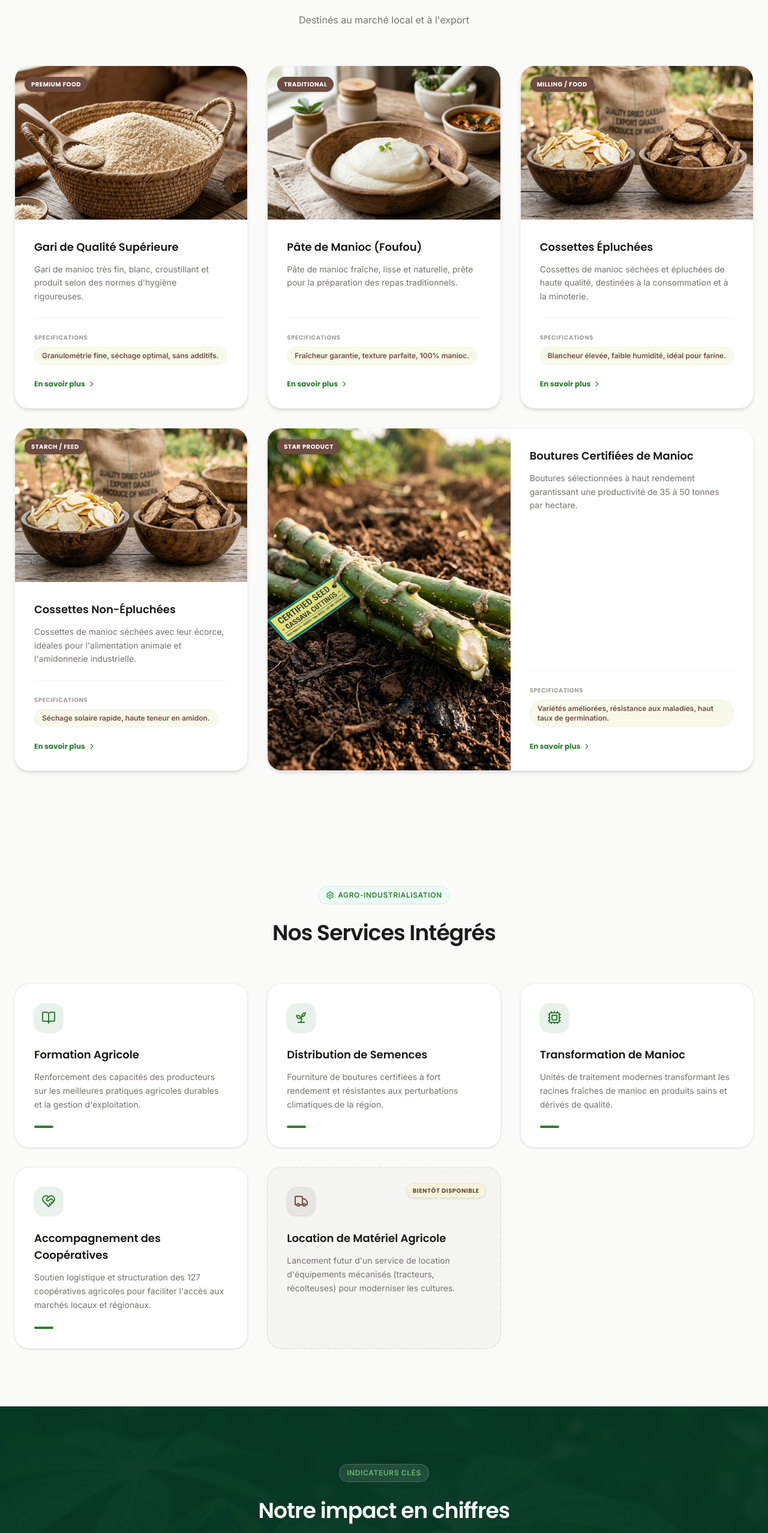
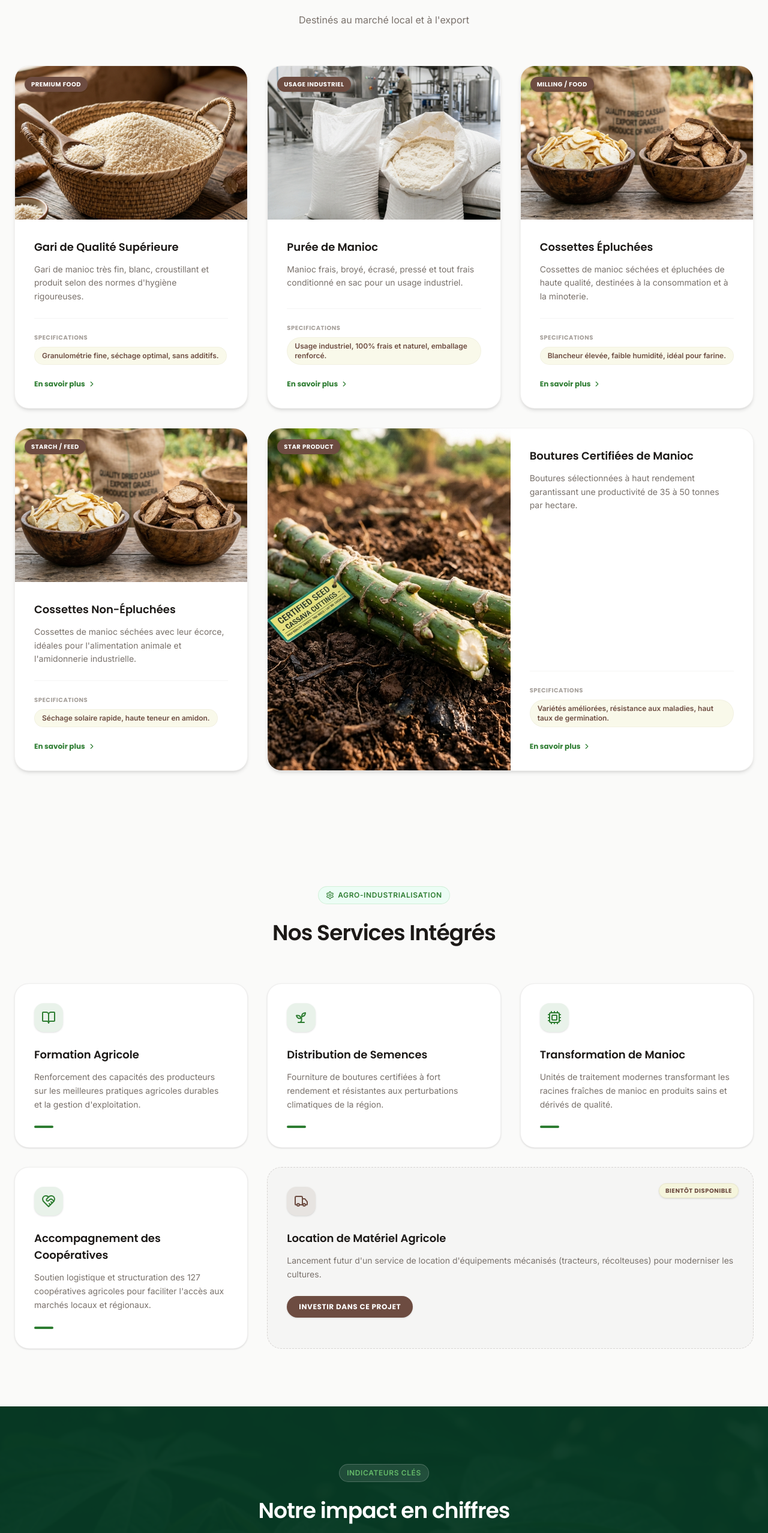
Before and after one commit to ynyonato/mabil-intl, a Next.js app: page / in a window 1280 px wide. Shown: the part 2331-4886 px from the top of the page at 60% size. Built offline with nearby package versions, Linux system fonts and the light colour scheme.

Commit message:
feat: update phone number, change paste product to industrial puree, optimize services grid and add investment CTA

```diff
--- a/src/components/sections/Contact.tsx
+++ b/src/components/sections/Contact.tsx
@@ -123,8 +123,8 @@ export default function Contact({ currentLang }: ContactProps) {
                     <a href="tel:+22890286644" className="font-inter text-stone-500 text-sm hover:text-brand-green-dark transition-colors block">
                       +228 90 28 66 44
                     </a>
-                    <a href="tel:+22891808019" className="font-inter text-stone-500 text-sm hover:text-brand-green-dark transition-colors block">
-                      +228 91 80 80 19
+                    <a href="tel:+22870545453" className="font-inter text-stone-500 text-sm hover:text-brand-green-dark transition-colors block">
+                      +228 70 54 54 53
                     </a>
                   </div>
                 </div>
--- a/src/components/sections/Gallery.tsx
+++ b/src/components/sections/Gallery.tsx
@@ -44,9 +44,9 @@ export default function Gallery({ currentLang }: GalleryProps) {
     },
     {
       id: 5,
-      src: "/images/cassava_paste.png",
-      alt: "Cassava Paste",
-      category: currentLang === "fr" ? "Pâte de Manioc" : "Cassava Paste",
+      src: "/images/cassava_puree.png",
+      alt: "Cassava Puree",
+      category: currentLang === "fr" ? "Purée de Manioc" : "Cassava Puree",
       span: "md:col-span-4 h-80"
     },
     {
--- a/src/components/sections/Products.tsx
+++ b/src/components/sections/Products.tsx
@@ -24,11 +24,11 @@ export default function Products({ currentLang }: ProductsProps) {
     },
     {
       id: "paste",
-      image: "/images/cassava_paste.png",
+      image: "/images/cassava_puree.png",
       title: t.products.items.paste.title,
       desc: t.products.items.paste.desc,
       spec: t.products.items.paste.spec,
-      badge: "Traditional"
+      badge: currentLang === "fr" ? "Usage Industriel" : "Industrial Use"
     },
     {
       id: "chips-peeled",
--- a/src/components/sections/Services.tsx
+++ b/src/components/sections/Services.tsx
@@ -75,6 +75,8 @@ export default function Services({ currentLang }: ServicesProps) {
               viewport={{ once: true, margin: "-50px" }}
               transition={{ duration: 0.6, delay: idx * 0.1 }}
               className={`rounded-3xl p-8 border transition-all duration-300 relative flex flex-col justify-between ${
+                service.id === "rental" ? "lg:col-span-2" : "col-span-1"
+              } ${
                 service.upcoming
                   ? "bg-stone-100 border-dashed border-stone-300 shadow-none"
                   : "bg-white border-stone-200/60 shadow-sm hover:shadow-lg hover:border-brand-green-light/35"
@@ -108,6 +110,22 @@ export default function Services({ currentLang }: ServicesProps) {
                 <p className="font-inter text-stone-500 text-sm leading-relaxed mb-6">
                   {service.desc}
                 </p>
+
+                {/* CTA for Rental to contact form */}
+                {service.id === "rental" && (
+                  <div className="mt-4 mb-2">
+                    <a
+                      href="#contact"
+                      onClick={(e) => {
+                        e.preventDefault();
+                        document.getElementById("contact")?.scrollIntoView({ behavior: "smooth" });
+                      }}
+                      className="inline-flex items-center gap-2 px-5 py-2.5 rounded-full font-poppins font-bold text-xs bg-brand-brown hover:bg-brand-brown/90 hover:scale-[1.02] text-white hover:text-white transition-all duration-300 shadow-sm hover:shadow-md cursor-pointer uppercase tracking-wider"
+                    >
+                      {t.services.investBtn}
+                    </a>
+                  </div>
+                )}
               </div>
 
               {/* Decorative bottom bar for completed services */}
--- a/src/lib/translations.ts
+++ b/src/lib/translations.ts
@@ -57,9 +57,9 @@ export const translations = {
           spec: "Granulométrie fine, séchage optimal, sans additifs."
         },
         paste: {
-          title: "Pâte de Manioc (Foufou)",
-          desc: "Pâte de manioc fraîche, lisse et naturelle, prête pour la préparation des repas traditionnels.",
-          spec: "Fraîcheur garantie, texture parfaite, 100% manioc."
+          title: "Purée de Manioc",
+          desc: "Manioc frais, broyé, écrasé, pressé et tout frais conditionné en sac pour un usage industriel.",
+          spec: "Usage industriel, 100% frais et naturel, emballage renforcé."
         },
         chipsPeeled: {
           title: "Cossettes Épluchées",
@@ -92,6 +92,7 @@ export const translations = {
       badge: "Agro-Industrialisation",
       title: "Nos Services Intégrés",
       rentalBadge: "Bientôt disponible",
+      investBtn: "Investir dans ce projet",
       items: {
         training: {
           title: "Formation Agricole",
@@ -217,9 +218,9 @@ export const translations = {
           spec: "Fine grain size, optimal drying, zero additives."
         },
         paste: {
-          title: "Cassava Paste (Fufu)",
-          desc: "Fresh, smooth, and natural cassava paste ready for traditional dishes.",
-          spec: "Guaranteed fresh, perfect texture, 100% cassava root."
+          title: "Cassava Puree",
+          desc: "Fresh cassava, crushed, mashed, pressed, and freshly packaged in bags for industrial use.",
+          spec: "Industrial grade, 100% fresh & natural, reinforced packaging."
         },
         chipsPeeled: {
           title: "Peeled Cassava Chips",
@@ -252,6 +253,7 @@ export const translations = {
       badge: "Agro-Industrialization",
       title: "Our Integrated Services",
       rentalBadge: "Coming Soon",
+      investBtn: "Invest in this project",
       items: {
         training: {
           title: "Agricultural Training",
```
Also changed, not shown: public/images/cassava_puree.png (added).
